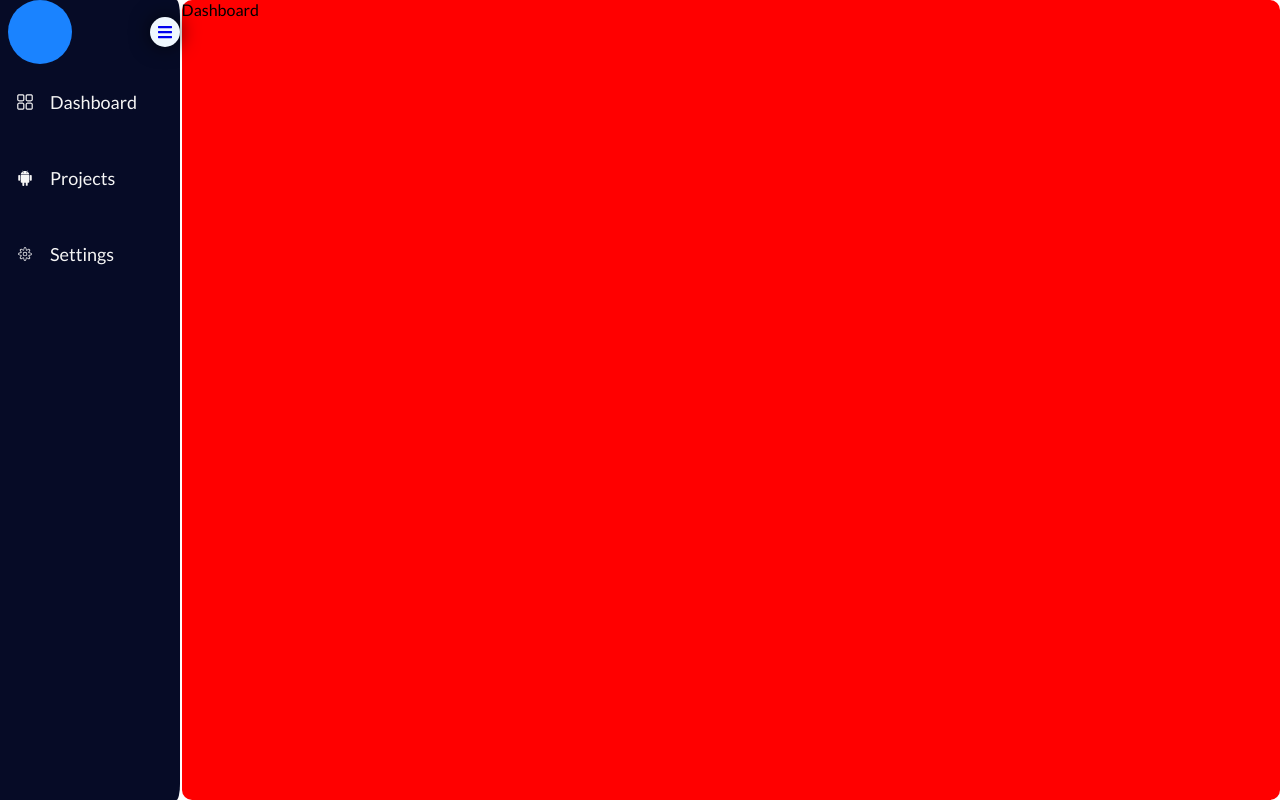
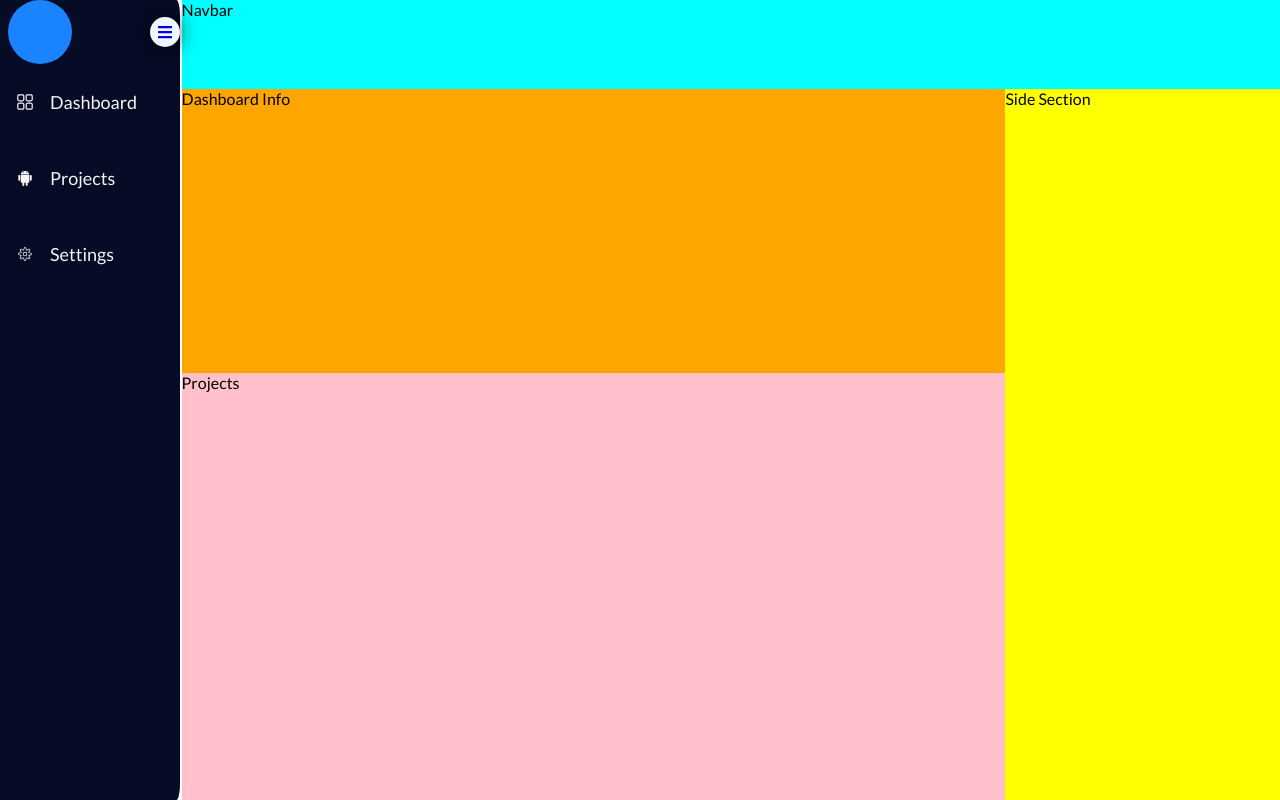
Before and after one commit to Civil-t/Task-Manager-CodexCue, a React (Vite) app: page / in a window 1280 px wide. Built offline with nearby package versions, Linux system fonts and the light colour scheme.

Commit message:
finished dashboard grid setup

```diff
--- a/src/components/Dashboard/Dashboard.css
+++ b/src/components/Dashboard/Dashboard.css
@@ -1,4 +1,34 @@
 .dash-container {
   background-color: red;
   border-radius: 10px;
+  display: grid;
+  grid-template-rows: 0.5fr 4fr;
 }
+
+#navbar {
+  background-color: aqua;
+}
+
+#body {
+  background-color: blue;
+  display: grid;
+  grid-template-columns: 3fr 1fr;
+}
+
+#main-section {
+  background-color: green;
+  display: grid;
+  grid-template-rows: 1fr 1.5fr;
+}
+
+#dash-info {
+  background-color: orange;
+}
+
+#projects-info {
+  background-color: pink;
+}
+
+#side-section {
+  background-color: yellow;
+}
--- a/src/components/Dashboard/Dashboard.jsx
+++ b/src/components/Dashboard/Dashboard.jsx
@@ -4,7 +4,16 @@ import "./Dashboard.css";
 function Dashboard() {
   return (
     <>
-      <div className="dash-container">Dashboard</div>
+      <div className="dash-container">
+        <div id="navbar">Navbar</div>
+        <div id="body">
+          <div id="main-section">
+            <div id="dash-info">Dashboard Info</div>
+            <div id="projects-info">Projects</div>
+          </div>
+          <div id="side-section">Side Section</div>
+        </div>
+      </div>
     </>
   );
 }
```
